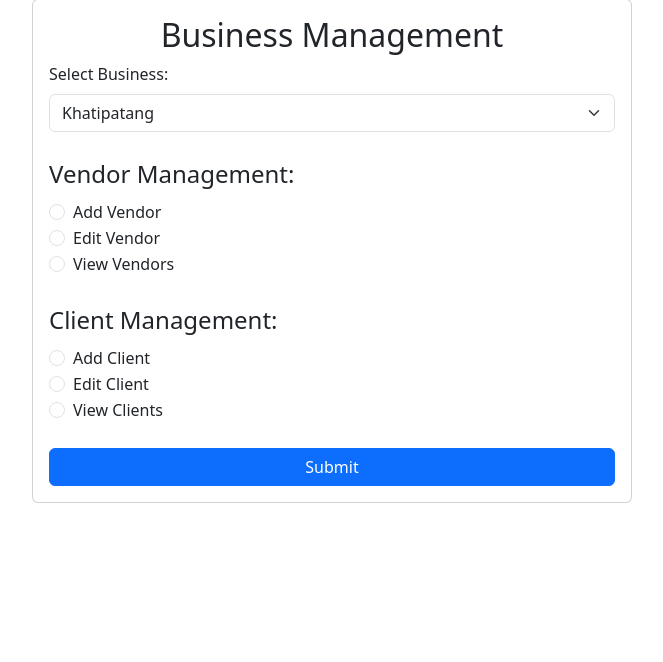
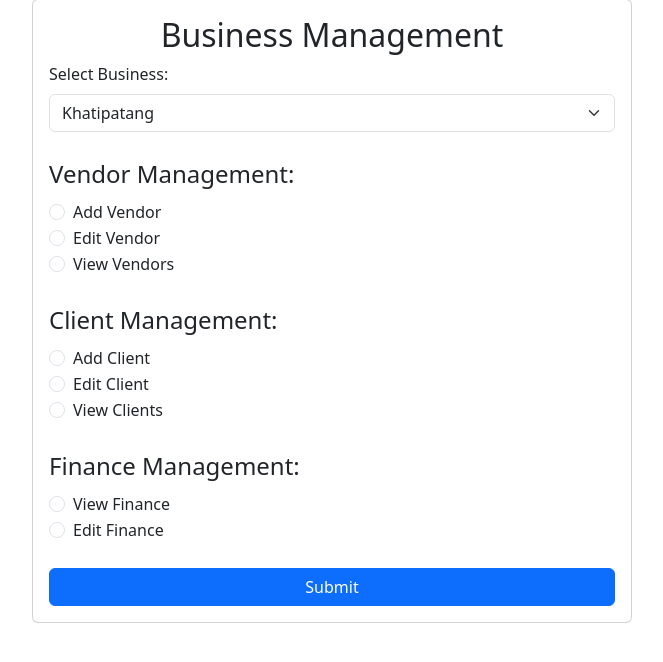
Before and after one commit to parachute380/IACodeBase, a Flask app: page /businessChoice in a window 1280 px wide. Shown: the part 105-767 px from the top of the page, without its empty margins (308-971 px from the left). Run offline with Flask 3, Linux system fonts and the light colour scheme.

Commit message:
Add Finance management system for each business

```diff
--- a/app.py
+++ b/app.py
@@ -77,32 +77,27 @@ def init_db():
             image_file_path TEXT
         )
         ''')
+
+        # Create the finance table
+        cursor.execute('''
+        CREATE TABLE IF NOT EXISTS finance (
+            id INTEGER PRIMARY KEY,
+            raw_material_cost REAL NOT NULL,
+            delivery_cost REAL NOT NULL,
+            selling_price REAL NOT NULL
+        )
+        ''')
+
+        # Insert default finance values if not exists
+        cursor.execute('SELECT * FROM finance WHERE id = 1')
+        if not cursor.fetchone():
+            cursor.execute('''
+            INSERT INTO finance (id, raw_material_cost, delivery_cost, selling_price)
+            VALUES (1, 500, 100, 1000)
+            ''')
+
         conn.commit()
         conn.close()
-
-
-    # Initialize the business databases
-    for db_name in ['Khatipatang.db', 'Sajili.db', 'Ratnakari.db']:
-        conn = sqlite3.connect(db_name)
-        cursor = conn.cursor()
-        cursor.execute('''
-        CREATE TABLE IF NOT EXISTS vendors (
-            id INTEGER PRIMARY KEY,
-            name TEXT NOT NULL,
-            contact_info TEXT,
-            website TEXT,
-            item_descriptions TEXT,
-            images TEXT,
-            shipping_costs REAL,
-            payment_terms TEXT,
-            lead_time TEXT,
-            return_policy TEXT,
-            payment_history TEXT
-        )
-        ''')
-        conn.commit()
-        conn.close()
-
 
 
 # Routes
@@ -127,7 +122,7 @@ def register_admin():
             cursor.execute("INSERT INTO Admin_KPSTR(username, password) VALUES(?,?)", (username, hashed_password))
             conn.commit()
             conn.close()
-            return "Admin registration successful!"
+            return redirect(url_for('business_menu'))
 
     return render_template('register_admin.html')
 
@@ -146,7 +141,7 @@ def login_admin():
             stored_hashed_password = user[2]
             if bcrypt.checkpw(password.encode('utf-8'), stored_hashed_password):
                 session['admin'] = username
-                return f"Welcome dearest, {username}! KPSTR is so delighted to have you here :)"
+                return redirect(url_for('business_menu'))
             else:
                 return "Invalid password. Kindly re-enter the correct password."
         else:
@@ -171,7 +166,7 @@ def register_user():
             cursor.execute("INSERT INTO usersKPSTR(username, password) VALUES(?,?)", (username, hashed_password))
             conn.commit()
             conn.close()
-            return "Customer registration successful!"
+            return redirect(url_for('business_menu'))
 
     return render_template('register_user.html')
 
@@ -238,10 +233,16 @@ def business_menu():
             return redirect(url_for('delete_client', db_name=db_name, client_id=client_id))
         elif choice == '8':  # View Clients
             return redirect(url_for('view_clients', db_name=db_name))
+        elif choice == '9':  # View Finance
+            return redirect(url_for('view_finance', db_name=db_name))
+        elif choice == '10':  # Edit Finance
+            return redirect(url_for('edit_finance', db_name=db_name))
         else:
             return "Invalid choice. Please try again."
 
     return render_template('business_menu.html')
+
+
 
 
 
@@ -486,6 +487,71 @@ def delete_client(db_name, client_id):
 
     return redirect(url_for('view_clients', db_name=db_name))
 
+
+@app.route('/finance/view/<db_name>', methods=['GET'])
+def view_finance(db_name):
+    conn = sqlite3.connect(db_name)
+    cursor = conn.cursor()
+    cursor.execute('SELECT * FROM finance WHERE id = 1')
+    finance = cursor.fetchone()
+    conn.close()
+
+    if not finance:
+        return "Finance data not found.", 404
+
+    # Prepare finance data for rendering
+    finance_data = {
+        'raw_material_cost': finance[1],
+        'delivery_cost': finance[2],
+        'selling_price': finance[3],
+        'revenue': finance[3] - (finance[1] + finance[2])  # Calculate revenue dynamically
+    }
+
+    return render_template('view_finance.html', finance=finance_data)
+
+
+@app.route('/finance/edit/<db_name>', methods=['GET', 'POST'])
+def edit_finance(db_name):
+    conn = sqlite3.connect(db_name)
+    cursor = conn.cursor()
+
+    if request.method == 'POST':
+        # Fetch updated data from the form
+        raw_material_cost = float(request.form['raw_material_cost'])
+        delivery_cost = float(request.form['delivery_cost'])
+        selling_price = float(request.form['selling_price'])
+
+        # Update the finance data in the database
+        cursor.execute('''
+            UPDATE finance
+            SET raw_material_cost = ?, delivery_cost = ?, selling_price = ?
+            WHERE id = 1
+        ''', (raw_material_cost, delivery_cost, selling_price))
+        conn.commit()
+        conn.close()
+
+        return redirect(url_for('view_finance', db_name=db_name))
+
+    # Fetch finance details for GET request
+    cursor.execute('SELECT * FROM finance WHERE id = 1')
+    finance = cursor.fetchone()
+    conn.close()
+
+    if not finance:
+        return "Finance data not found.", 404
+
+    # Prepare finance data for rendering
+    finance_data = {
+        'raw_material_cost': finance[1],
+        'delivery_cost': finance[2],
+        'selling_price': finance[3]
+    }
+
+    return render_template('edit_finance.html', finance=finance_data)
+
+
+
+
 @app.route('/init_db')
 def initialize_database():
     init_db()
--- a/templates/business_menu.html
+++ b/templates/business_menu.html
@@ -50,6 +50,21 @@
                 </div>
             </fieldset>
 
+
+        <!-- Finance Management Actions -->
+        <fieldset class="mb-4">
+            <legend class="form-label">Finance Management:</legend>
+            <div class="form-check">
+                <input class="form-check-input" type="radio" id="view_finance" name="choice" value="9">
+                <label class="form-check-label" for="view_finance">View Finance</label>
+            </div>
+            <div class="form-check">
+                <input class="form-check-input" type="radio" id="edit_finance" name="choice" value="10">
+                <label class="form-check-label" for="edit_finance">Edit Finance</label>
+            </div>
+        </fieldset>
+
+
             <!-- Hidden Fields for IDs -->
             <div class="mb-4" id="vendor-id-field" style="display: none;">
                 <label for="vendor_id" class="form-label">Enter Vendor ID (for Edit):</label>
```
Also changed, not shown: templates/edit_finance.html (added, +32 -0 lines), templates/view_finance.html (added, +20 -0 lines), FinanceManagement.db (added), Khatipatang.db, Ratnakari.db, Sajili.db.
